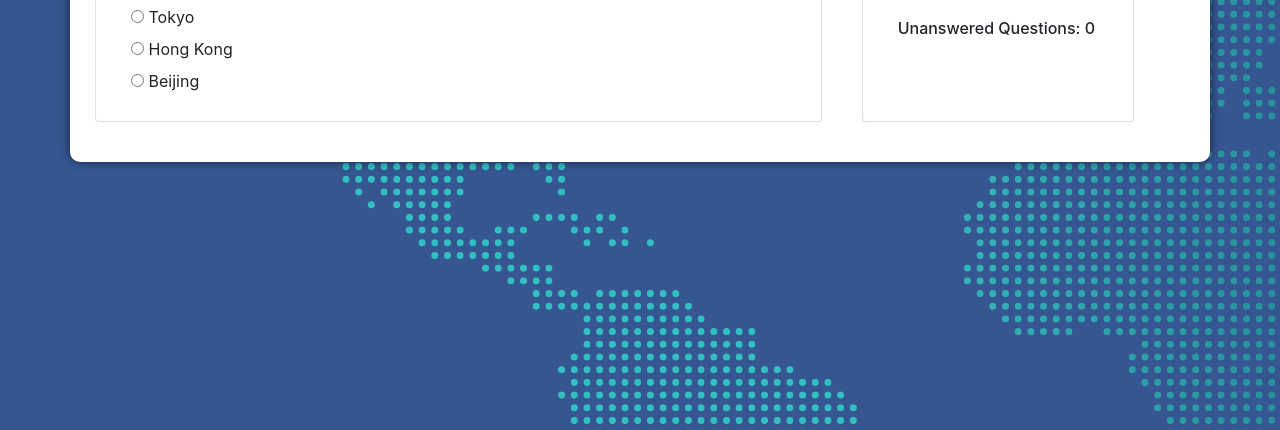
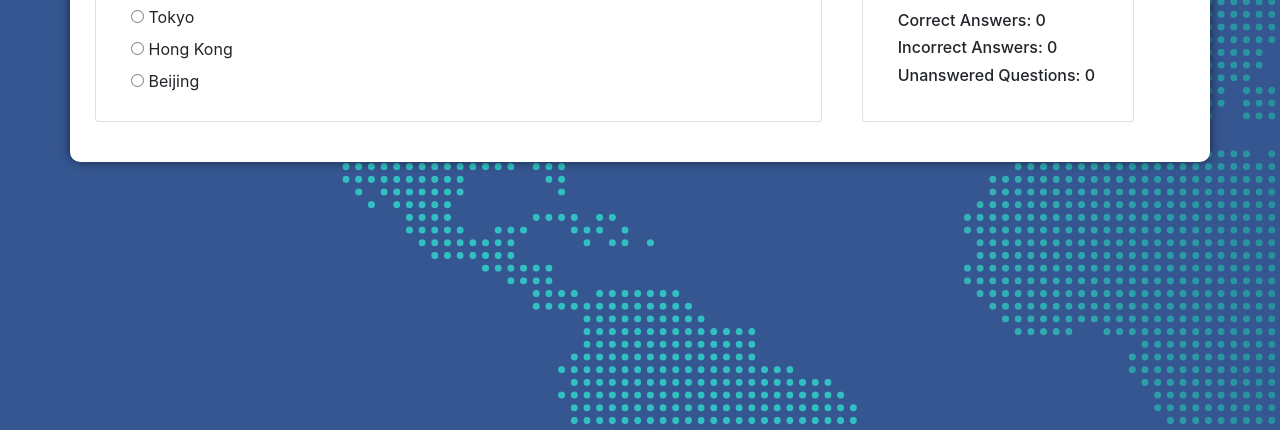
Before and after one commit to whereispolaris/trivia-game, a plain HTML site: page index.html in a window 1280 px wide. Both pictures are taken after a click on the button "Start Game". Shown: the part 370-800 px from the top of the page. Drawn offline with nearby package versions, Linux system fonts and the light colour scheme.

Commit message:
Added counter functions to run when start function is executed. This will allow all the counters to display as zeros when game starts.

```diff
--- a/assets/js/app.js
+++ b/assets/js/app.js
@@ -48,15 +48,17 @@ function emptyDisplays() {
 }
 
 function correctCounter() {
-    correctAnswers += 1;
     $("#correct").text("Correct Answers: " + correctAnswers);
 }
 
 function incorrectCounter() {
-    incorrectAnswers += 1;
     $("#incorrect").text("Incorrect Answers: " + incorrectAnswers);
 }
 
+function unansweredCounter() {
+    // unansweredQuestions += 1;
+    $("#unanswered").text("Unanswered Questions: " + unansweredQuestions);
+}
 
 
 function questionGenerator() {
@@ -92,12 +94,14 @@ function questionGenerator() {
         if (ansArray[selectedID].correct) {
             console.log("This is correct");
             // TO DO: Append count to page
+            correctAnswers += 1;
             correctCounter();
         }
         else {
             console.log("This is incorrect");
             // TO DO: Append count to page
-            incorrectCounter()
+            incorrectAnswers += 1;
+            incorrectCounter();
         }
         emptyDisplays();
         questionGenerator();
@@ -142,9 +146,6 @@ function stop() {
     clearInterval(intervalId);
 }
 
-//  Execute the run function.
-
-
 // Generate question and append to display
 function start() {
     var startButton = $("<h2>");
@@ -155,10 +156,12 @@ function start() {
 
     // $(".card-body").html("<h1>PRESS BUTTON<h1>");
     $("#startButton").on("click", function () {
-        console.log("clicked")
         emptyDisplays();
         $("#startBtnDisplay").empty();
         questionGenerator();
+        correctCounter();
+        incorrectCounter();
+        unansweredCounter();
         run();
     });
 }
@@ -171,4 +174,5 @@ function gameEnds() {
     $("#questionDisplay").append(gameEndsTag);
 }
 
+// Excecute the start function
 start();
--- a/index.html
+++ b/index.html
@@ -43,7 +43,7 @@
                 <div class="card-body">
                     <h6 id="correct"></h6>
                     <h6 id="incorrect"></h6>
-                    <h6 id="unanswered">Unanswered Questions: 0</h6>
+                    <h6 id="unanswered"></h6>
                 </div>
             </div>
         </div>
```
